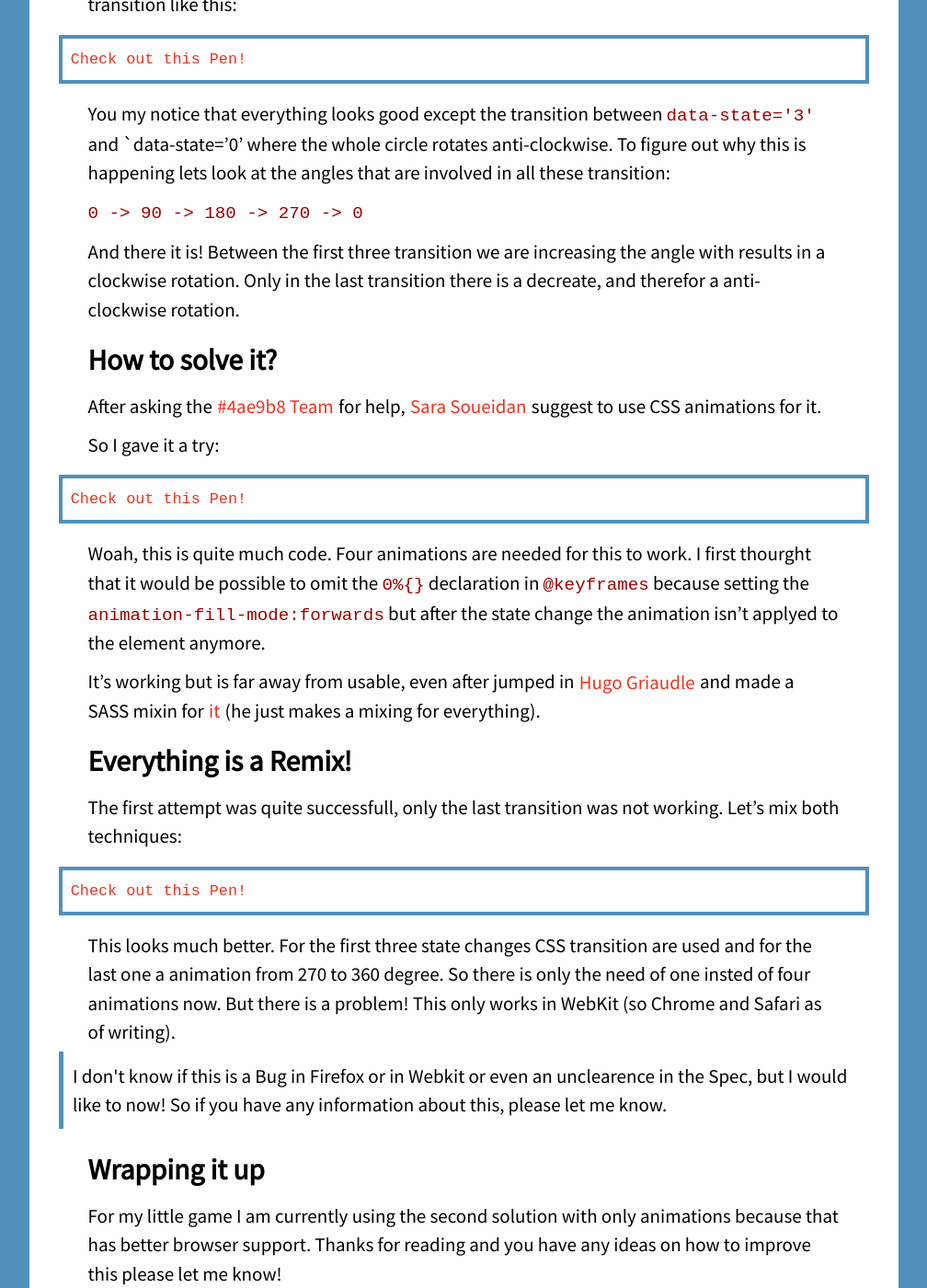
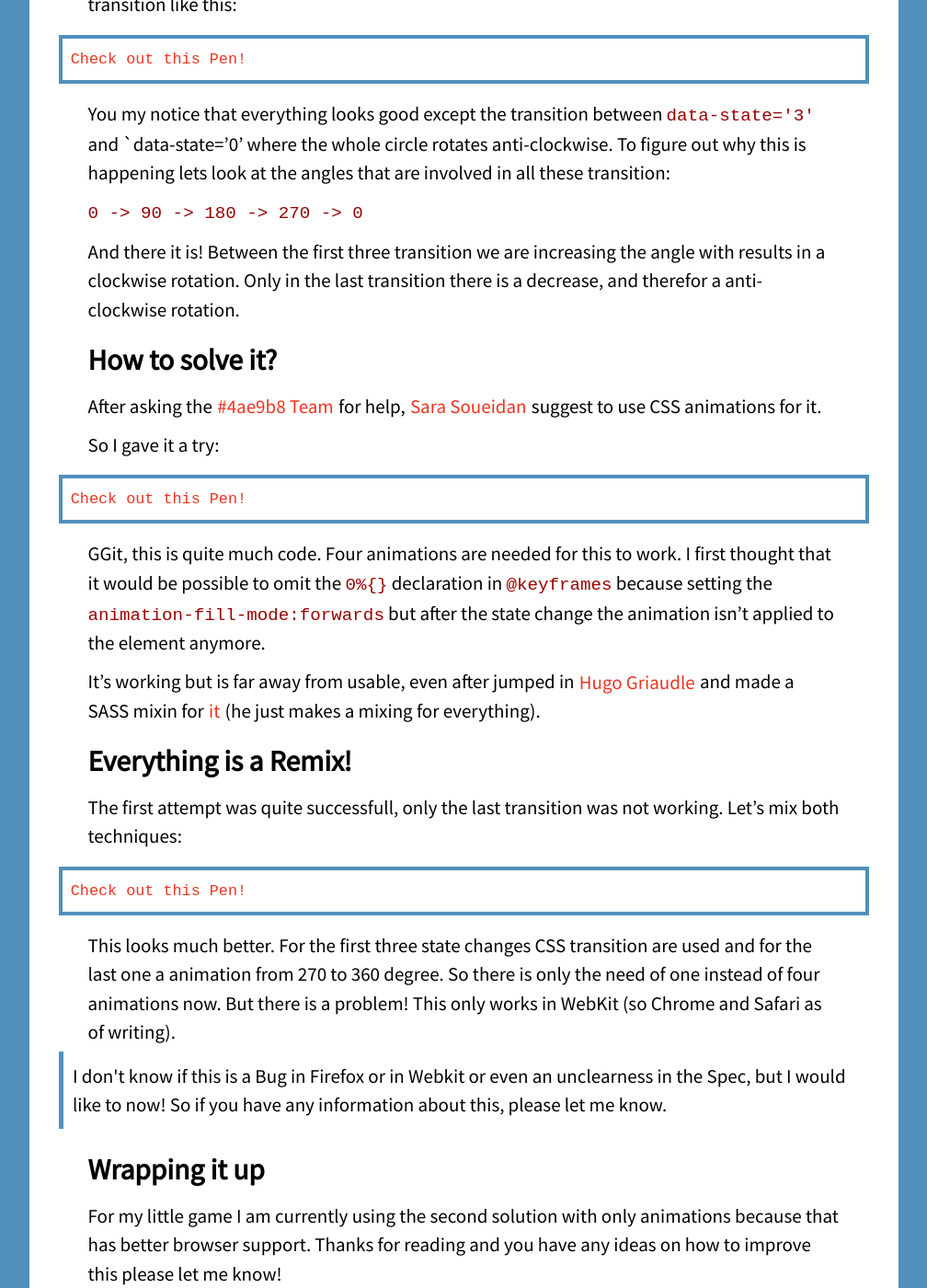
Before and after one commit to FWeinb/fweinb.github.com, a Jekyll site: the page built from _posts/2013-04-20-Continuously-rotating-element.md, in a window 1280 px wide and 1400 px high, scrolled down 886 px. Shown: the whole window at 92% size, without its empty margins (136-1144 px from the left). Built offline with Jekyll 4.4.1, drawn with Linux system fonts in a browser that asks for light colours; Markdown is read by kramdown in place of the engine named in the settings; some of the changed text lies outside the part shown; grey boxes are pictures that could not be loaded.

Commit message:
Spelling

```diff
--- a/_posts/2013-04-20-Continuously-rotating-element.md
+++ b/_posts/2013-04-20-Continuously-rotating-element.md
@@ -12,7 +12,7 @@
 You can try a live demo here:
 <pre class="codepen" data-height="740" data-type="result" data-href="JjBhk" data-user="FWeinb" data-safe="true"><code></code><a href="http://codepen.io/FWeinb/pen/JjBhk">Check out this Pen!</a></pre>
 
-If you watch these little circles after clicking on one you can see that they rotate continously. These circles have four states;  0, 90, 180 or 270 degrees rotated clockwise. These states are represented by a CSS selector (in this case a attribute selector). Now to create a continous animation between these states always rotating clockwise, I first started using a simple transition like this:
+If you watch these little circles after clicking on one you can see that they rotate continuously. These circles have four states;  0, 90, 180 or 270 degrees rotated clockwise. These states are represented by a CSS selector (in this case a attribute selector). Now to create a continous animation between these states always rotating clockwise, I first started using a simple transition like this:
 
 <pre class="codepen" data-height="300" data-type="css" data-href="e41290586d3c2579ef0c90f44fbae956" data-user="FWeinb" data-safe="true"><code></code><a href="http://codepen.io/FWeinb/pen/bJCfo">Check out this Pen!</a></pre>
 
@@ -22,7 +22,7 @@
 
 `0 -> 90 -> 180 -> 270 -> 0`
 
-And there it is! Between the first three transition we are increasing the angle with results in a clockwise rotation. Only in the last transition there is a decreate, and therefor a anti-clockwise rotation.
+And there it is! Between the first three transition we are increasing the angle with results in a clockwise rotation. Only in the last transition there is a decrease, and therefor a anti-clockwise rotation.
 
 
 ## How to solve it?
@@ -32,7 +32,7 @@
 So I gave it a try:
 <pre class="codepen" data-height="300" data-type="css" data-href="2adb7073fca4e81afe331cce079f2b62" data-user="FWeinb" data-safe="true"><code></code><a href="http://codepen.io/FWeinb/pen/vhzyg">Check out this Pen!</a></pre>
 
-Woah, this is quite much code. Four animations are needed for this to work. I first thourght that it would be possible to omit the `0%{}` declaration in `@keyframes` because setting the `animation-fill-mode:forwards` but after the state change the animation isn't applyed to the element anymore.
+GGit, this is quite much code. Four animations are needed for this to work. I first thought that it would be possible to omit the `0%{}` declaration in `@keyframes` because setting the `animation-fill-mode:forwards` but after the state change the animation isn't applied to the element anymore.
 
 It's working but is far away from usable, even after jumped in [Hugo Griaudle](http://hugogiraudel.com/) and made a SASS mixin for [it](http://jsfiddle.net/TD8zW/2/) (he just makes a mixing for everything).
 
@@ -43,9 +43,9 @@
 <pre class="codepen" data-height="300" data-type="css" data-href="5d8005ffc8efe242917b7df6ea9de016" data-user="FWeinb" data-safe="true"><code></code><a href="http://codepen.io/FWeinb/pen/HnFJd">Check out this Pen!</a></pre>
 
 This looks much better. For the first three state changes CSS transition are used and for the last one a animation from 270 to 360 degree.
-So there is only the need of one insted of four animations now. But there is a problem! This only works in WebKit (so Chrome and Safari as of writing).
+So there is only the need of one instead of four animations now. But there is a problem! This only works in WebKit (so Chrome and Safari as of writing).
 
-<aside>I don't know if this is a Bug in Firefox or in Webkit or even an unclearence in the Spec, but I would like to now! So if you have any information about this, please let me know.</aside>
+<aside>I don't know if this is a Bug in Firefox or in Webkit or even an unclearness in the Spec, but I would like to now! So if you have any information about this, please let me know.</aside>
 
 ## Wrapping it up
 
```
Also changed, not shown: other parts of _posts/2013-04-20-Continuously-rotating-element.md (+1 -1 lines).
